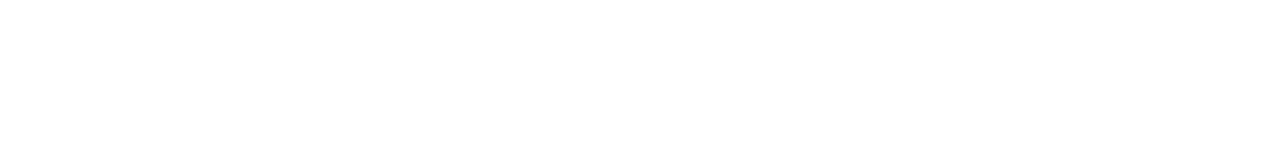
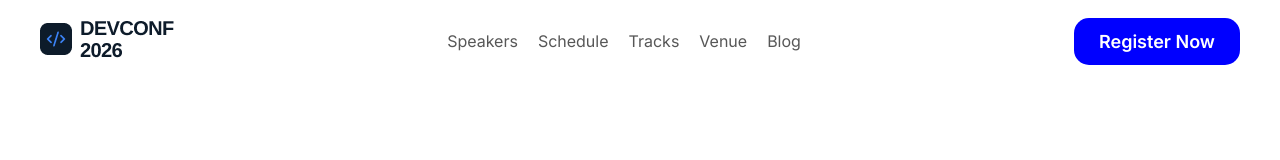
Before and after one commit to zibon07/B14-A01-DevConf-2026, a plain HTML site: page index.html in a window 1280 px wide. Drawn offline with Linux system fonts and the light colour scheme.

Commit message:
navbar section added

```diff
--- a/index.html
+++ b/index.html
@@ -1,16 +1,40 @@
 <!DOCTYPE html>
 <html lang="en">
+
 <head>
     <meta charset="UTF-8">
     <meta name="viewport" content="width=device-width, initial-scale=1.0">
     <title>Document</title>
     <link rel="stylesheet" href="./style.css">
+    <!-- font -->
+    <link rel="preconnect" href="https://fonts.googleapis.com">
+    <link rel="preconnect" href="https://fonts.gstatic.com" crossorigin>
+    <link
+        href="https://fonts.googleapis.com/css2?family=Inter:ital,opsz,wght@0,14..32,100..900;1,14..32,100..900&display=swap"
+        rel="stylesheet">
 </head>
-<body>
+
+<body class="inter">
 
     <header>
-        <nav>
 
+<!-- Navbar Section -->
+
+        <nav class="container">
+            <div class="nav-left">
+                <img class="logo" src="./assets/logo.png" alt="">
+
+            </div>
+            <div>
+                <ul class="nav-link ">
+                    <li><a href="">Speakers</a></li>
+                    <li><a href="">Schedule</a></li>
+                    <li><a href="">Tracks</a></li>
+                    <li><a href="">Venue</a></li>
+                    <li><a href="">Blog</a></li>
+                </ul>
+            </div>
+            <button class="primary-btn inter">Register Now</button>
         </nav>
     </header>
 
@@ -23,4 +47,5 @@
     </footer>
 
 </body>
+
 </html>
--- a/style.css
+++ b/style.css
@@ -2,3 +2,51 @@
     margin: 0;
     padding: 0;
 }
+
+/* Shared Styles */
+.inter {
+    font-family: inter;
+}
+
+.container {
+    max-width: 1200px;
+    margin: 0 auto;
+
+}
+
+.p-text-color {
+    color: #575757;
+}
+
+
+.primary-btn{
+    background-color: blue;
+    color: white;
+    font-size: 18px;
+    font-weight: 600;
+    padding: 13px 25px;
+    border-radius: 15px;
+    border: none;
+}
+/* Navbar Styles */
+
+nav {
+    display: flex;
+    justify-content: space-between;
+    align-items: center;
+    padding: 17px 30px;
+}
+
+.nav-link {
+    list-style: none;
+    display: flex;
+    justify-content: space-between;
+    align-items: center;
+    gap:20px;
+
+}
+
+.nav-link li a {
+    text-decoration: none;
+    color: #575757
+}
```
